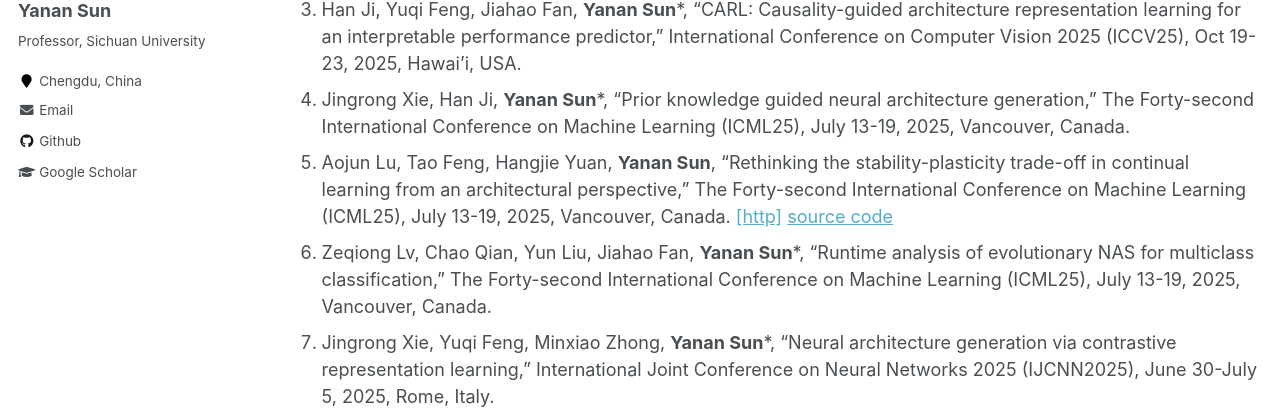
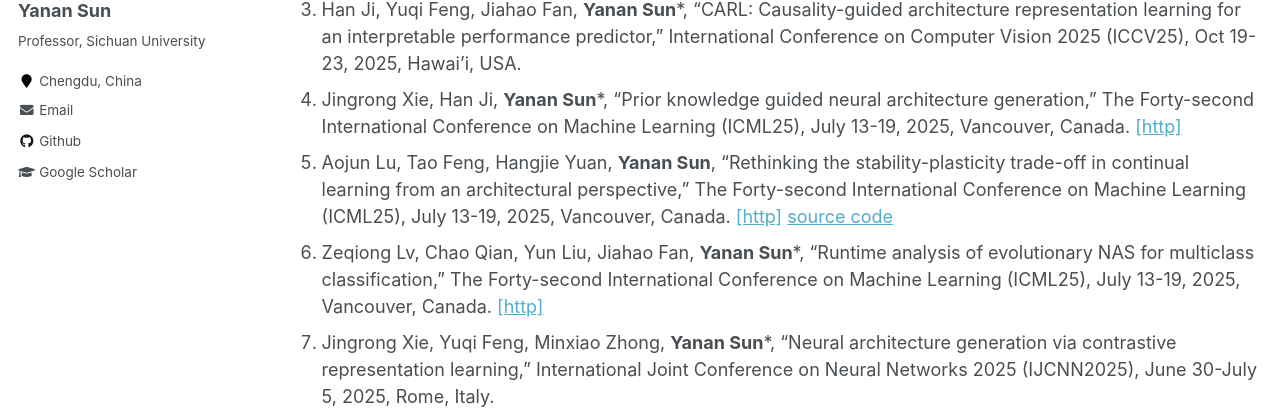
Before and after one commit to yn-sun/yn-sun.github.io, a Jekyll site: the page built from _pages/publications-c.md, in a window 1280 px wide and 900 px high. Shown: the part 372-781 px from the top of the window. Built offline with Jekyll 4.4.1, drawn with Linux system fonts in a browser that asks for light colours; comment, search, counter and statistics services are not loaded.

Commit message:
Update publications-c.md

```diff
--- a/_pages/publications-c.md
+++ b/_pages/publications-c.md
@@ -9,9 +9,9 @@ author_profile: true
 1. Yuhan Pan, **Yanan Sun**, Wei Gong, "Revisiting long-tailed learning: insights from an architectural perspective," The 34th ACM International Conference on Information and Knowledge Management (CIKM25), Nov 10-14, 2025, Seoul, Korea.
 2. Han Ji, Yuqi Feng, Jiahao Fan, **Yanan Sun***, "Loss functions for predictor-based neural architecture search," International Conference on Computer Vision 2025 (ICCV25), Oct 19-23, 2025, Hawai'i, USA.
 3. Han Ji, Yuqi Feng, Jiahao Fan, **Yanan Sun***, "CARL: Causality-guided architecture representation learning for an interpretable performance predictor," International Conference on Computer Vision 2025 (ICCV25), Oct 19-23, 2025, Hawai'i, USA.
-4. Jingrong Xie, Han Ji, **Yanan Sun***, "Prior knowledge guided neural architecture generation," The Forty-second International Conference on Machine Learning (ICML25), July 13-19, 2025, Vancouver, Canada.
+4. Jingrong Xie, Han Ji, **Yanan Sun***, "Prior knowledge guided neural architecture generation," The Forty-second International Conference on Machine Learning (ICML25), July 13-19, 2025, Vancouver, Canada. [[http]](https://openreview.net/pdf?id=5QU8dAnLgO)
 5. Aojun Lu, Tao Feng, Hangjie Yuan, **Yanan Sun**, "Rethinking the stability-plasticity trade-off in continual learning from an architectural perspective," The Forty-second International Conference on Machine Learning (ICML25), July 13-19, 2025, Vancouver, Canada. [[http]](https://openreview.net/pdf?id=yO95ALeoGw)  [source code](https://github.com/byyx666/Dual-Arch)
-6. Zeqiong Lv, Chao Qian, Yun Liu, Jiahao Fan, **Yanan Sun***, "Runtime analysis of evolutionary NAS for multiclass classification," The Forty-second International Conference on Machine Learning (ICML25), July 13-19, 2025, Vancouver, Canada.
+6. Zeqiong Lv, Chao Qian, Yun Liu, Jiahao Fan, **Yanan Sun***, "Runtime analysis of evolutionary NAS for multiclass classification," The Forty-second International Conference on Machine Learning (ICML25), July 13-19, 2025, Vancouver, Canada. [[http]](https://openreview.net/pdf?id=biKDr4cNMQ)
 7. Jingrong Xie, Yuqi Feng, Minxiao Zhong, **Yanan Sun***, "Neural architecture generation via contrastive representation learning," International Joint Conference on Neural Networks 2025 (IJCNN2025), June 30-July 5, 2025, Rome, Italy.
 8. Minxiao Zhong, Jingrong Xie, Qing Li, **Yanan Sun***, "A lightweight architecture for predicting neutronic parameters via neural architecture search," International Joint Conference on Neural Networks 2025 (IJCNN2025), June 30-July 5, 2025, Rome, Italy.
 9. Junhao Huang, Bing Xue, **Yanan Sun***, Mengjie Zhang, "Evolving comprehensive proxies for zero-shot neural architecture search," <i>The Genetic and Evolutionary Computation Conference 2025 (GECCO2025)</i>, pp. 358-366, July 14-18, 2025, Málaga, Spain. [[http]](https://dl.acm.org/doi/10.1145/3712256.3726315)    [source code](https://github.com/HuangJunh/ECP)  <span style="color: #FF0000">Best Paper Nomination</span>
```
